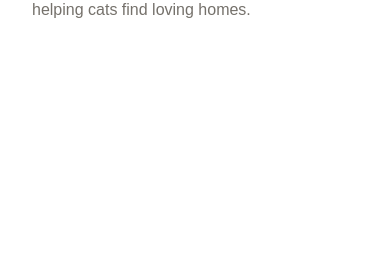
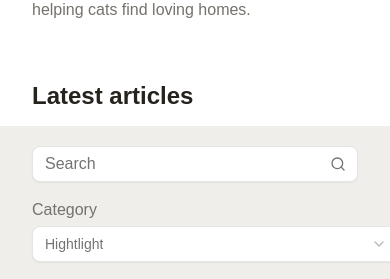
Before and after one commit to Piyapat-Thongrueng/aero-insight, a React (Vite) app: page / in a window 390 px wide. Shown: the part 1063-1342 px from the top of the page. Before the commit the page ends 1133 px from the top, so only its background shows below. Built offline with nearby package versions, Linux system fonts and the light colour scheme.

Commit message:
feat: add ArticleSection with InputDemo and SelectScrollable components in mobile

```diff
--- a/package.json
+++ b/package.json
@@ -10,6 +10,7 @@
     "preview": "vite preview"
   },
   "dependencies": {
+    "@radix-ui/react-select": "^2.2.6",
     "@radix-ui/react-slot": "^1.2.4",
     "@tailwindcss/vite": "^4.1.18",
     "class-variance-authority": "^0.7.1",
--- a/src/App.tsx
+++ b/src/App.tsx
@@ -1,4 +1,5 @@
 import "./App.css";
+import ArticleSection from "./components/layout/ArticleSection";
 import HeroSection from "./components/layout/HeroSection";
 import Navbar from "./components/layout/Navbar";
 
@@ -8,6 +9,7 @@
       <div className="min-h-screen bg-white">
         <Navbar />
         <HeroSection />
+        <ArticleSection />
       </div>
     </>
   );
--- /dev/null
+++ b/src/components/commons/InputDemo.tsx
@@ -0,0 +1,11 @@
+import { Input } from "@/components/ui/input";
+import { Search } from "lucide-react";
+
+export function InputDemo() {
+  return (
+    <div className="relative w-full">
+      <Input type="email" placeholder="Search" className="bg-white" />
+      <Search className="absolute right-3 top-1/2 -translate-y-1/2 text-brown-400 w-4 h-4" />
+    </div>
+  );
+}
--- /dev/null
+++ b/src/components/commons/SelectScrollable.tsx
@@ -0,0 +1,24 @@
+import {
+  Select,
+  SelectContent,
+  SelectItem,
+  SelectTrigger,
+  SelectValue,
+} from "@/components/ui/select";
+
+export function SelectScrollable() {
+  return (
+    <Select>
+      <SelectTrigger className="w-92 bg-white">
+        <SelectValue placeholder="Hightlight" />
+      </SelectTrigger>
+      <SelectContent>
+        <SelectItem value="cat">Central Africa Time (CAT)</SelectItem>
+        <SelectItem value="eat">East Africa Time (EAT)</SelectItem>
+        <SelectItem value="msk">Moscow Time (MSK)</SelectItem>
+        <SelectItem value="ist">India Standard Time (IST)</SelectItem>
+        <SelectItem value="cst_china">China Standard Time (CST)</SelectItem>
+      </SelectContent>
+    </Select>
+  );
+}
--- /dev/null
+++ b/src/components/layout/ArticleSection.tsx
@@ -0,0 +1,25 @@
+import { InputDemo } from "../commons/InputDemo";
+import { SelectScrollable } from "../commons/SelectScrollable";
+
+
+const ArticleSection = () => {
+  return (
+    <>
+      <section>
+        <div className="px-8 pb-3 pt-2 w-full">
+          <h1 className="text-headline-3 text-brown-600">Latest articles</h1>
+        </div>
+      </section>
+
+      <section className="bg-brown-200 w-full px-8 py-5">
+        <div className="flex flex-col">
+            <InputDemo />
+          <p className="mt-4 mb-1 text-body-1 text-brown-400">Category</p>
+          <SelectScrollable />
+        </div>
+      </section>
+    </>
+  );
+};
+
+export default ArticleSection;
--- /dev/null
+++ b/src/components/ui/input.tsx
@@ -0,0 +1,21 @@
+import * as React from "react"
+
+import { cn } from "@/lib/utils"
+
+function Input({ className, type, ...props }: React.ComponentProps<"input">) {
+  return (
+    <input
+      type={type}
+      data-slot="input"
+      className={cn(
+        "file:text-foreground placeholder:text-muted-foreground selection:bg-primary selection:text-primary-foreground dark:bg-input/30 border-input h-9 w-full min-w-0 rounded-md border bg-transparent px-3 py-1 text-base shadow-xs transition-[color,box-shadow] outline-none file:inline-flex file:h-7 file:border-0 file:bg-transparent file:text-sm file:font-medium disabled:pointer-events-none disabled:cursor-not-allowed disabled:opacity-50 md:text-sm",
+        "focus-visible:border-ring focus-visible:ring-ring/50 focus-visible:ring-[3px]",
+        "aria-invalid:ring-destructive/20 dark:aria-invalid:ring-destructive/40 aria-invalid:border-destructive",
+        className
+      )}
+      {...props}
+    />
+  )
+}
+
+export { Input }
--- /dev/null
+++ b/src/components/ui/select.tsx
@@ -0,0 +1,188 @@
+import * as React from "react"
+import * as SelectPrimitive from "@radix-ui/react-select"
+import { CheckIcon, ChevronDownIcon, ChevronUpIcon } from "lucide-react"
+
+import { cn } from "@/lib/utils"
+
+function Select({
+  ...props
+}: React.ComponentProps<typeof SelectPrimitive.Root>) {
+  return <SelectPrimitive.Root data-slot="select" {...props} />
+}
+
+function SelectGroup({
+  ...props
+}: React.ComponentProps<typeof SelectPrimitive.Group>) {
+  return <SelectPrimitive.Group data-slot="select-group" {...props} />
+}
+
+function SelectValue({
+  ...props
+}: React.ComponentProps<typeof SelectPrimitive.Value>) {
+  return <SelectPrimitive.Value data-slot="select-value" {...props} />
+}
+
+function SelectTrigger({
+  className,
+  size = "default",
+  children,
+  ...props
+}: React.ComponentProps<typeof SelectPrimitive.Trigger> & {
+  size?: "sm" | "default"
+}) {
+  return (
+    <SelectPrimitive.Trigger
+      data-slot="select-trigger"
+      data-size={size}
+      className={cn(
+        "border-input data-[placeholder]:text-muted-foreground [&_svg:not([class*='text-'])]:text-muted-foreground focus-visible:border-ring focus-visible:ring-ring/50 aria-invalid:ring-destructive/20 dark:aria-invalid:ring-destructive/40 aria-invalid:border-destructive dark:bg-input/30 dark:hover:bg-input/50 flex w-fit items-center justify-between gap-2 rounded-md border bg-transparent px-3 py-2 text-sm whitespace-nowrap shadow-xs transition-[color,box-shadow] outline-none focus-visible:ring-[3px] disabled:cursor-not-allowed disabled:opacity-50 data-[size=default]:h-9 data-[size=sm]:h-8 *:data-[slot=select-value]:line-clamp-1 *:data-[slot=select-value]:flex *:data-[slot=select-value]:items-center *:data-[slot=select-value]:gap-2 [&_svg]:pointer-events-none [&_svg]:shrink-0 [&_svg:not([class*='size-'])]:size-4",
+        className
+      )}
+      {...props}
+    >
+      {children}
+      <SelectPrimitive.Icon asChild>
+        <ChevronDownIcon className="size-4 opacity-50" />
+      </SelectPrimitive.Icon>
+    </SelectPrimitive.Trigger>
+  )
+}
+
+function SelectContent({
+  className,
+  children,
+  position = "item-aligned",
+  align = "center",
+  ...props
+}: React.ComponentProps<typeof SelectPrimitive.Content>) {
+  return (
+    <SelectPrimitive.Portal>
+      <SelectPrimitive.Content
+        data-slot="select-content"
+        className={cn(
+          "bg-popover text-popover-foreground data-[state=open]:animate-in data-[state=closed]:animate-out data-[state=closed]:fade-out-0 data-[state=open]:fade-in-0 data-[state=closed]:zoom-out-95 data-[state=open]:zoom-in-95 data-[side=bottom]:slide-in-from-top-2 data-[side=left]:slide-in-from-right-2 data-[side=right]:slide-in-from-left-2 data-[side=top]:slide-in-from-bottom-2 relative z-50 max-h-(--radix-select-content-available-height) min-w-[8rem] origin-(--radix-select-content-transform-origin) overflow-x-hidden overflow-y-auto rounded-md border shadow-md",
+          position === "popper" &&
+            "data-[side=bottom]:translate-y-1 data-[side=left]:-translate-x-1 data-[side=right]:translate-x-1 data-[side=top]:-translate-y-1",
+          className
+        )}
+        position={position}
+        align={align}
+        {...props}
+      >
+        <SelectScrollUpButton />
+        <SelectPrimitive.Viewport
+          className={cn(
+            "p-1",
+            position === "popper" &&
+              "h-[var(--radix-select-trigger-height)] w-full min-w-[var(--radix-select-trigger-width)] scroll-my-1"
+          )}
+        >
+          {children}
+        </SelectPrimitive.Viewport>
+        <SelectScrollDownButton />
+      </SelectPrimitive.Content>
+    </SelectPrimitive.Portal>
+  )
+}
+
+function SelectLabel({
+  className,
+  ...props
+}: React.ComponentProps<typeof SelectPrimitive.Label>) {
+  return (
+    <SelectPrimitive.Label
+      data-slot="select-label"
+      className={cn("text-muted-foreground px-2 py-1.5 text-xs", className)}
+      {...props}
+    />
+  )
+}
+
+function SelectItem({
+  className,
+  children,
+  ...props
+}: React.ComponentProps<typeof SelectPrimitive.Item>) {
+  return (
+    <SelectPrimitive.Item
+      data-slot="select-item"
+      className={cn(
+        "focus:bg-accent focus:text-accent-foreground [&_svg:not([class*='text-'])]:text-muted-foreground relative flex w-full cursor-default items-center gap-2 rounded-sm py-1.5 pr-8 pl-2 text-sm outline-hidden select-none data-[disabled]:pointer-events-none data-[disabled]:opacity-50 [&_svg]:pointer-events-none [&_svg]:shrink-0 [&_svg:not([class*='size-'])]:size-4 *:[span]:last:flex *:[span]:last:items-center *:[span]:last:gap-2",
+        className
+      )}
+      {...props}
+    >
+      <span
+        data-slot="select-item-indicator"
+        className="absolute right-2 flex size-3.5 items-center justify-center"
+      >
+        <SelectPrimitive.ItemIndicator>
+          <CheckIcon className="size-4" />
+        </SelectPrimitive.ItemIndicator>
+      </span>
+      <SelectPrimitive.ItemText>{children}</SelectPrimitive.ItemText>
+    </SelectPrimitive.Item>
+  )
+}
+
+function SelectSeparator({
+  className,
+  ...props
+}: React.ComponentProps<typeof SelectPrimitive.Separator>) {
+  return (
+    <SelectPrimitive.Separator
+      data-slot="select-separator"
+      className={cn("bg-border pointer-events-none -mx-1 my-1 h-px", className)}
+      {...props}
+    />
+  )
+}
+
+function SelectScrollUpButton({
+  className,
+  ...props
+}: React.ComponentProps<typeof SelectPrimitive.ScrollUpButton>) {
+  return (
+    <SelectPrimitive.ScrollUpButton
+      data-slot="select-scroll-up-button"
+      className={cn(
+        "flex cursor-default items-center justify-center py-1",
+        className
+      )}
+      {...props}
+    >
+      <ChevronUpIcon className="size-4" />
+    </SelectPrimitive.ScrollUpButton>
+  )
+}
+
+function SelectScrollDownButton({
+  className,
+  ...props
+}: React.ComponentProps<typeof SelectPrimitive.ScrollDownButton>) {
+  return (
+    <SelectPrimitive.ScrollDownButton
+      data-slot="select-scroll-down-button"
+      className={cn(
+        "flex cursor-default items-center justify-center py-1",
+        className
+      )}
+      {...props}
+    >
+      <ChevronDownIcon className="size-4" />
+    </SelectPrimitive.ScrollDownButton>
+  )
+}
+
+export {
+  Select,
+  SelectContent,
+  SelectGroup,
+  SelectItem,
+  SelectLabel,
+  SelectScrollDownButton,
+  SelectScrollUpButton,
+  SelectSeparator,
+  SelectTrigger,
+  SelectValue,
+}
```
Also changed, not shown: src/components/layout/MainContent.tsx (deleted), 1 other file (tests, documents, lock files or other folders).
